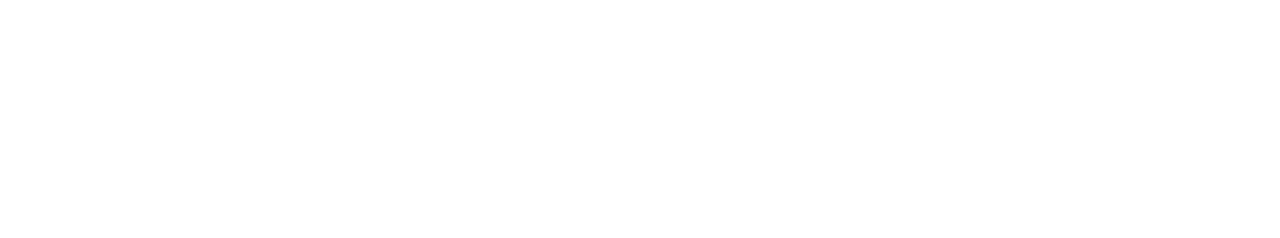
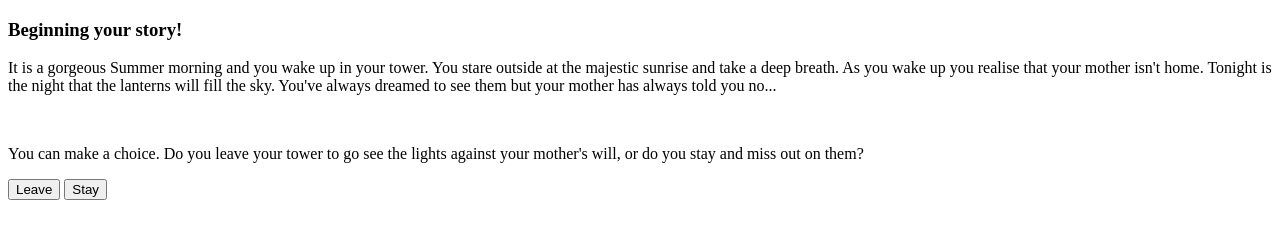
Before and after one commit to CarlWheezerOfficial/Rapunzel-Website, a plain HTML site: page Q1.html in a window 1280 px wide. Drawn offline with Linux system fonts and the light colour scheme.

Commit message:
Finished Q1 :)

```diff
--- a/Q1.html
+++ b/Q1.html
@@ -5,6 +5,13 @@
         <link rel="stylesheet" type="text/css" href="style.css">
     </head>
     <body>
+        <h3>Beginning your story!</h3>
+        <p>It is a gorgeous Summer morning and you wake up in your tower.
+            You stare outside at the majestic sunrise and take a deep breath. As you wake up you realise that your mother isn't home.
+            Tonight is the night that the lanterns will fill the sky. You've always dreamed to see them but your mother has always told you no... </p>
+            <br>
+            <p>You can make a choice. Do you leave your tower to go see the lights against your mother's will, or do you stay and miss out on them?</p>
 
+            <button href="Q1a.html">Leave</button> <button>Stay</button>
     </body>
 </html>
```
Also changed, not shown: index.html (+4 -0 lines).
